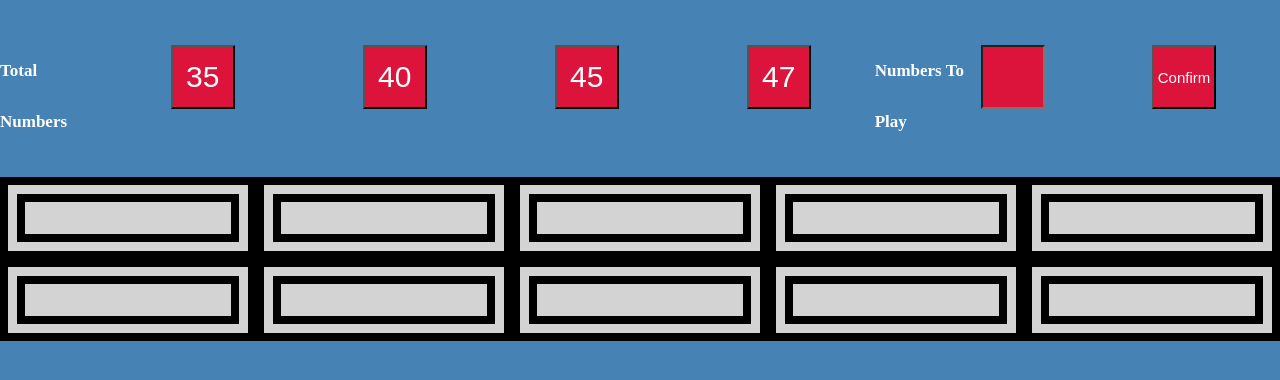
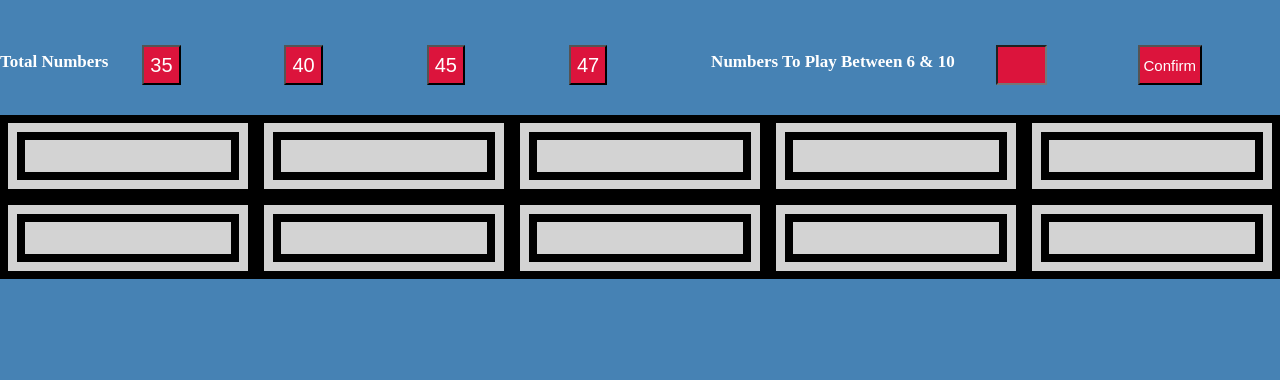
Before and after one commit to JohanSwannie/Javascript-Array-Methods, a plain HTML site: page Javascript-Array-Methods/Includes/includes-array-method.html in a window 1280 px wide. Shown: the part 40-420 px from the top of the page. Drawn offline with Linux system fonts and the light colour scheme.

Commit message:
Add more changes

```diff
--- a/Javascript-Array-Methods/Includes/includes-array-method.css
+++ b/Javascript-Array-Methods/Includes/includes-array-method.css
@@ -35,34 +35,33 @@
 
       .inputContainer {
         display: grid;
-        grid-template-columns: repeat(8, 1fr);
+        grid-template-columns: repeat(5, 1fr) 2fr repeat(2, 1fr);
         margin-inline: auto;
         margin-bottom: 30px;
+        grid-gap: 0;
       }
 
       label {
         font-size: 17px;
         color: white;
         font-weight: bold;
-        line-height: 3;
+        line-height: 2;
       }
 
       input[type="number"] {
-        width: 5vw;
-        height: 8vh;
+        width: 4vw;
+        height: 5vh;
         background: crimson;
         color: #FFF;
         font-size: 30px;
       }
 
       button {
-        width: 5vw;
-        height: 8vh;
+        width: 3vw;
+        height: 5vh;
         background: crimson;
         color: #FFF;
-        font-size: 30px;
-        margin-left: 5vw;
-        margin-right: 5vw
+        font-size: 20px;
       }
 
       button:hover {
@@ -70,5 +69,6 @@
       }
 
       #confirm {
+        width: 5vw;
         font-size: 15px;
       }
--- a/Javascript-Array-Methods/Includes/includes-array-method.html
+++ b/Javascript-Array-Methods/Includes/includes-array-method.html
@@ -15,8 +15,8 @@
       <button id="b2">40</button>
       <button id="b3">45</button>
       <button id="b4">47</button>
-      <label for="input">Numbers To Play</label>
-      <input id="numbersToPlay" type="number" />
+      <label for="input">Numbers To Play Between 6 & 10</label>
+      <input id="numbersToPlay" type="number" min="6" max="10" />
       <button id="confirm" onclick="checkIT()">Confirm</button>
     </div>
     <div class="lottoContainer">
```
